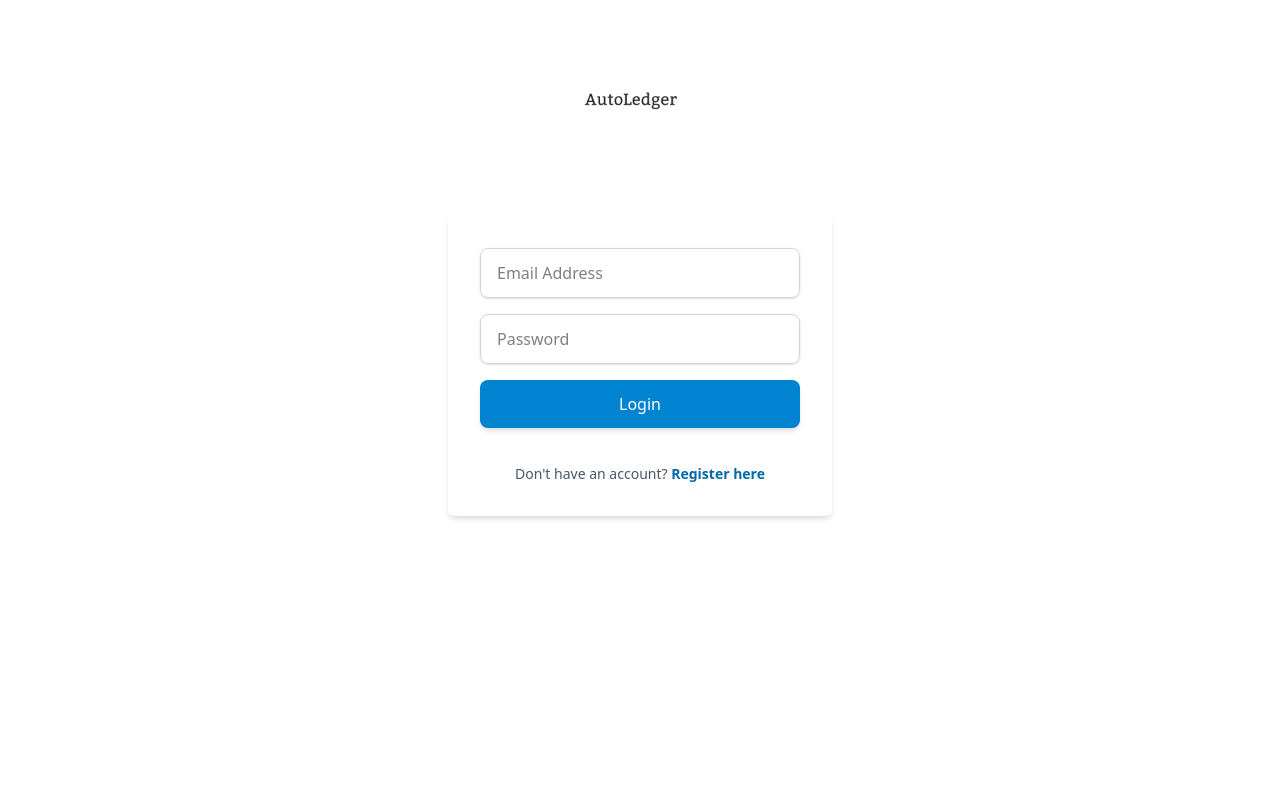
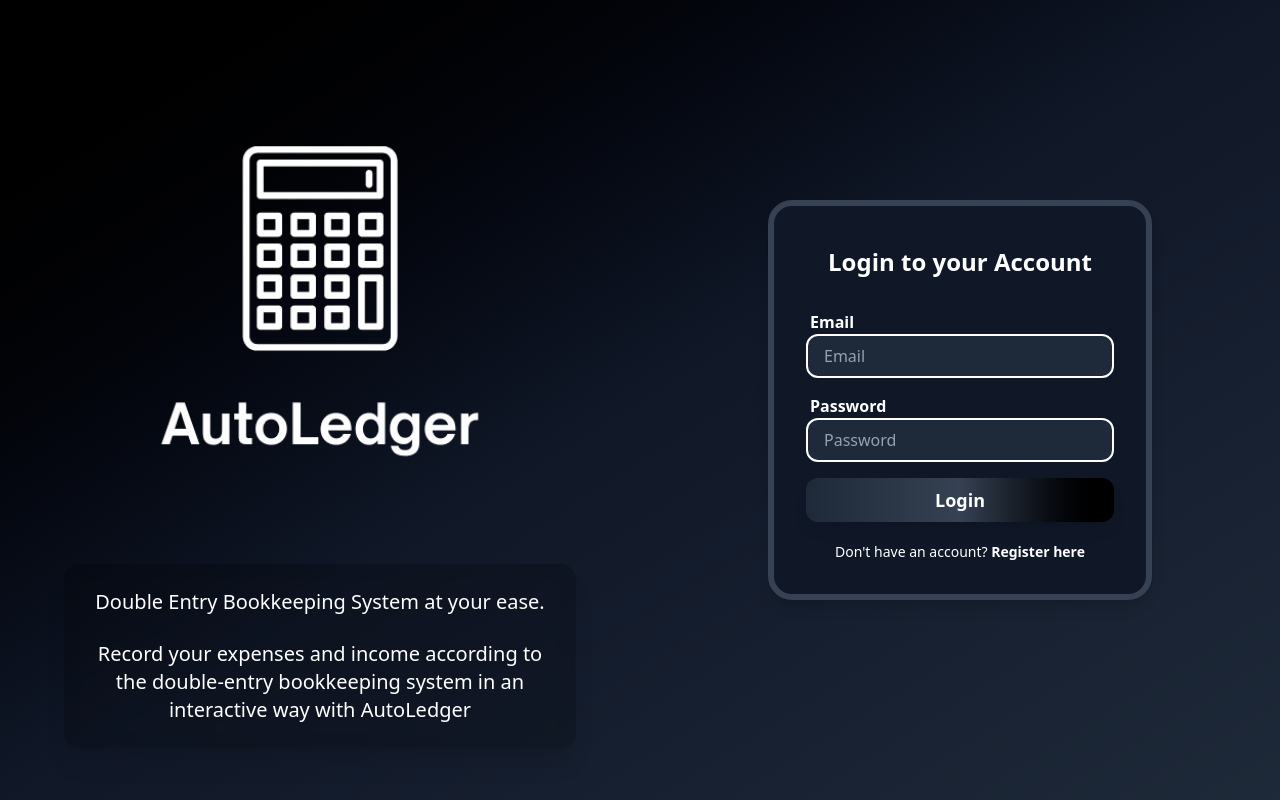
Before and after one commit to ankitdubey93/AutoLedger, a React (Vite) app in the folder client/: page / in a window 1280 px wide. Built offline with nearby package versions, Linux system fonts and the light colour scheme; no server answers.

Commit message:
Homepage layout updated

```diff
--- a/client/src/App.tsx
+++ b/client/src/App.tsx
@@ -1,25 +1,12 @@
 import { BrowserRouter as Router, Routes, Route } from 'react-router-dom';
 import HomePage from './Pages/HomePage';
-// import Dashboard from './Pages/Dashboard';
-// import JournalEntries from './Pages/JournalEntries';
-// import ProtectedRoute from './components/ProtectedRoute';
-import { AuthProvider } from './context/AuthContext';
 
 const App = () => {
     return (
         <Router>
-            <AuthProvider>
-                <Routes>
-                    <Route path="/" element={<HomePage />} />
-                    {/* <Route element={<ProtectedRoute />}>
-                        <Route path="/dashboard" element={<Dashboard />} />
-                         <Route
-                            path="/journal-entries"
-                            element={<JournalEntries />}
-                        />
-                    </Route> */}
-                </Routes>
-            </AuthProvider>
+            <Routes>
+                <Route path='/' element={<HomePage />}/>
+            </Routes>
         </Router>
     );
 };
--- a/client/src/Pages/HomePage.tsx
+++ b/client/src/Pages/HomePage.tsx
@@ -1,156 +1,110 @@
-import Logo from '../../public/Logo-text-big.png';
-import { useState, useEffect } from 'react';
-import { useNavigate } from 'react-router-dom';
-import { useAuth } from '../context/AuthContext';
-import { login, register } from '../services/fetchServices';
+import { useState } from "react";
+
 
 const HomePage: React.FC = () => {
+  const [isLogIn, setIsLogIn] = useState<boolean>(true);
 
 
-    const [isLogin, setIsLogin] = useState<boolean>(true);
-    const [error, setError] = useState("");
-
-    const [formData, setFormData] = useState({
-        name: "",
-        email: "",
-        password: "",
-        confirmPassword: "",
-    });
-
-    const { setIsLoggedIn, setUser, isLoggedIn } = useAuth();
-    const navigate = useNavigate();
-
-
-
-    useEffect(() => {
-        if(isLoggedIn) {
-            navigate("/dashboard", {replace: true});
-        }
-    }, [isLoggedIn, navigate]);
-
-      const toggleMode = () => {
-    setIsLogin((prev) => !prev);
-    setFormData({ name: "", email: "", password: "", confirmPassword: "" });
+  const toggleMode = (e: React.FormEvent) => {
+    e.preventDefault();
+    setIsLogIn((prev) => !prev);
   };
-
-  const handleChange = (e: React.ChangeEvent<HTMLInputElement>) => {
-    setFormData({ ...formData, [e.target.name]: e.target.value });
-  };
-
-  const handleSubmit = async (e: React.FormEvent) => {
-    e.preventDefault();
-    if(!isLogin && formData.password !== formData.confirmPassword) {
-        setError("Passwords do not match.");
-        return;
-    }
-
-    try {
-        if(isLogin) {
-            const response = await login(formData.email, formData.password);
-            if(response.ok) {
-                setIsLoggedIn(true);
-                setUser(response.user);
-                navigate("/dashboard");
-
-            } else {
-                setError(response.message || "Login Failed");
-            }
-
-        }
-        else {
-            const response = await register(
-                formData.name,
-                formData.email,
-                formData.password
-            );
-            if(response && response.user) {
-                setIsLoggedIn(true);
-                setUser(response.user);
-                navigate("/dashboard");
-            } else {
-                setError(response.message || "Registration Failed.")
-            }
-        }
-    }
-    catch (error) {
-        console.error("Auth Error:", error);
-    }
-  }
-
 
 
   return (
-        <div className="flex flex-col items-center justify-start">
+    <div className="grid grid-cols-2 min-h-screen bg-gradient-to-br from-black via-gray-900 to-gray-800 text-white">
+      {/* Left side logo and description */}
+      <div className="flex flex-col justify-center items-center">
+        <img src="./AutoLedgerLogo.png" alt="AutoLedger" className="w-128 h-128" />
+        <ul className="text-white text-center text-xl space-y-6 max-w-lg p-6 bg-black/20 rounded-2xl shadow-xl backdrop-blur-sm">
+          <li>Double Entry Bookkeeping System at your ease.</li>
+          <li>Record your expenses and income according to the double-entry bookkeeping system in an interactive way with AutoLedger</li>
+        </ul>
+      </div>
+
+
+      {/* Right side Form for registration and logging in */}
+      <div className="flex flex-col justify-center items-center">
+        <form className="w-full max-w-sm p-8 rounded-3xl border-6 border-gray-700 bg-gray-900 bg-opacity-80 shadow-lg transition-shadow duration-300 hover:shadow-2xl">
+          <h1 className="text-2xl font-bold text-center mb-6 p-2">
+            {isLogIn ? "Login to your Account" : "Create an Account"}
+          </h1>
+          {!isLogIn && (
             <div>
-                <img
-                    width={200}
-                    src={Logo}
-                    alt="AutoLedger Logo"
-                    className="max-w-xs mx-auto"
-                />
-            </div>
-            <div className="bg-white p-8 rounded-md shadow-md w-96 mt-4">
-                 <form onSubmit={handleSubmit} className="space-y-4">
-            {!isLogin && (
+
+
+              <label className="font-bold ml-1">Name</label>
               <input
                   type="text"
                   name="name"
                   placeholder="Full Name"
-                onChange={handleChange}
-                value={formData.name}
-                className="w-full px-4 py-3 border border-gray-300 rounded-lg shadow-sm focus:outline-none focus:ring-2 focus:ring-sky-500 focus:border-transparent transition"
+                  className="w-full px-4 py-2 border-2 rounded-xl bg-gray-800 placeholder-gray-400 text-white"
                   required
                 />
+
+
+            </div>
+
           )}
+          <div className="flex flex-col mt-4">
+            <label className="font-bold ml-1">Email</label>
             <input
               type="email"
               name="email"
-              placeholder="Email Address"
-              onChange={handleChange}
-              value={formData.email}
-              className="w-full px-4 py-3 border border-gray-300 rounded-lg shadow-sm focus:outline-none focus:ring-2 focus:ring-sky-500 focus:border-transparent transition"
-              required
+              placeholder="Email"
+              className="w-full px-4 py-2 border-2 rounded-xl bg-gray-800 placeholder-gray-400 text-white"
             />
+          </div>
+
+
+          <div className="mt-4">
+            <label className="font-bold ml-1">Password</label>
             <input
               type="password"
               name="password"
               placeholder="Password"
-              onChange={handleChange}
-              value={formData.password}
-              className="w-full px-4 py-3 border border-gray-300 rounded-lg shadow-sm focus:outline-none focus:ring-2 focus:ring-sky-500 focus:border-transparent transition"
-              required
+              className="w-full px-4 py-2 border-2 rounded-xl bg-gray-800 placeholder-gray-400 text-white"
             />
-            {!isLogin && (
+          </div>
+          {!isLogIn && (
+            <div className="mt-4">
+
+
+              <label className="font-bold ml-1">Cofirm Password</label>
               <input
                   type="password"
                   name="confirmPassword"
-                placeholder="Confirm Password"
-                onChange={handleChange}
-                value={formData.confirmPassword}
-                className="w-full px-4 py-3 border border-gray-300 rounded-lg shadow-sm focus:outline-none focus:ring-2 focus:ring-sky-500 focus:border-transparent transition"
+                  placeholder="Cofirm Password"
+                  className="w-full px-4 py-2 border-2 rounded-xl bg-gray-800 placeholder-gray-400 text-white"
                   required
                 />
+
+
+            </div>
           )}
+
+
+          <div className="mt-4">
             <button
               type="submit"
-  className="w-full py-3 bg-sky-600 text-white rounded-lg shadow-md hover:bg-sky-700 transition"
+              className="w-full bg-gradient-to-r from-gray-800 via-gray-700 to-black text-white py-2 rounded-xl font-bold text-lg shadow-lg transition hover:from-gray-400 hover:to-black"
             >
-  {isLogin ? "Login" : "Register"}
+              {isLogIn ? "Login" : "Register"}
             </button>
-            <p className="text-center mt-5 text-sm text-gray-600">
-            {isLogin ? "Don't have an account?" : "Already have an account?"}{" "}
-            <button
-              onClick={toggleMode}
-              className="text-sky-700 font-semibold hover:underline"
-            >
-              {isLogin ? "Register here" : "Login here"}
+          </div>
+
+
+          <p className="text-center mt-5 text-sm">
+            {isLogIn ? "Don't have an account?" : "Already have an account?"}{" "}
+            <button onClick={toggleMode} className="font-semibold hover:underline">
+              {isLogIn ? "Register here" : "Login here"}
             </button>
           </p>
-          {error && <p className="text-red-600 text-sm">{error}</p>}
         </form>
       </div>
     </div>
   );
 };
 
+
 export default HomePage;
--- a/client/src/components/SignInForm.tsx
+++ /dev/null
@@ -1,55 +0,0 @@
-import { useState } from 'react';
-
-interface SignInFormProps {
-    onSignIn: (username: string, password: string) => void;
-    error?: string;
-}
-
-const SignInForm: React.FC<SignInFormProps> = ({ onSignIn, error }) => {
-    const [username, setUsername] = useState('');
-    const [password, setPassword] = useState('');
-
-    const handleSubmit = (e: React.FormEvent) => {
-        e.preventDefault();
-        onSignIn(username, password);
-    };
-
-    return (
-        <form className="space-y-4" onSubmit={handleSubmit}>
-            {error && <p className="text-red-500 text-sm mb-2">{error}</p>}
-            <div>
-                <label className="block text-gray-700 text-sm font-bold mb-2">
-                    Email
-                </label>
-                <input
-                    className="shadow appearance-none border rounded w-full py-2 px-3 text-gray-700 leading-tight focus:outline-none focus:shadow-outline"
-                    type="text"
-                    placeholder="Your Email Here"
-                    value={username}
-                    onChange={(e) => setUsername(e.target.value)}
-                    required
-                />
-            </div>
-            <div>
-                <label className="block text-gray-700 text-sm font-bold mb-2">
-                    Password
-                </label>
-                <input
-                    className="shadow appearance-none border rounded w-full py-2 px-3 text-gray-700 leading-tight focus:outline-none focus:shadow-outline"
-                    type="password"
-                    placeholder="Password"
-                    value={password}
-                    onChange={(e) => setPassword(e.target.value)}
-                    required
-                />
-            </div>
-            <div>
-                <button className="bg-blue-500 hover:bg-blue-700 text-white font-bold py-2 px-4 rounded focus:outline-none focus:shadow-outline w-full">
-                    Sign In
-                </button>
-            </div>
-        </form>
-    );
-};
-
-export default SignInForm;
--- a/client/src/components/SignUpForm.tsx
+++ /dev/null
@@ -1,74 +0,0 @@
-import { useState } from 'react';
-import React from 'react';
-
-interface SignUpFormProps {
-    onSignUp: (
-        username: string,
-        password: string,
-        confirmPassword: string
-    ) => void;
-    error?: string;
-}
-
-const SignUpForm: React.FC<SignUpFormProps> = ({ onSignUp, error }) => {
-    const [username, setUsername] = useState('');
-    const [password, setPassword] = useState('');
-    const [confirmPassword, setConfirmPassword] = useState('');
-
-    const handleSubmit = (e: React.FormEvent) => {
-        e.preventDefault();
-        onSignUp(username, password, confirmPassword);
-    };
-
-    return (
-        <form className="space-y-4" onSubmit={handleSubmit}>
-            {error && <p className="text-red-500 text-sm mb-2">{error}</p>}
-            <div>
-                <label className="block text-gray-700 text-sm font-bold mb-2">
-                    Email
-                </label>
-                <input
-                    className="shadow appearance-none border rounded w-full py-2 px-3 text-gray-700 leading-tight focus:outline-none focus:shadow-outline"
-                    type="text"
-                    placeholder="Your Email Here"
-                    value={username}
-                    onChange={(e) => setUsername(e.target.value)}
-                    required
-                />
-            </div>
-            <div>
-                <label className="block text-gray-700 text-sm font-bold mb-2">
-                    Password
-                </label>
-                <input
-                    className="shadow appearance-none border rounded w-full py-2 px-3 text-gray-700 leading-tight focus:outline-none focus:shadow-outline"
-                    type="text"
-                    placeholder="Password"
-                    value={password}
-                    onChange={(e) => setPassword(e.target.value)}
-                    required
-                />
-            </div>
-            <div>
-                <label className="block text-gray-700 text-sm font-bold mb-2">
-                    Confirm Password
-                </label>
-                <input
-                    className="shadow appearance-none border rounded w-full py-2 px-3 text-gray-700 leading-tight focus:outline-none focus:shadow-outline"
-                    type="text"
-                    placeholder="Confirm Password"
-                    value={confirmPassword}
-                    onChange={(e) => setConfirmPassword(e.target.value)}
-                    required
-                />
-            </div>
-            <div>
-                <button className="bg-blue-500 hover:bg-blue-700 text-white font-bold py-2 px-4 rounded focus:outline-none focus:shadow-outline w-full">
-                    Sign Up
-                </button>
-            </div>
-        </form>
-    );
-};
-
-export default SignUpForm;
```
Also changed, not shown: client/src/components/ProtectedRoute.tsx (deleted, +0 -28 lines), client/public/AutoLedgerLogo.png (added). Lines whose indentation alone changed are shown as unchanged.
